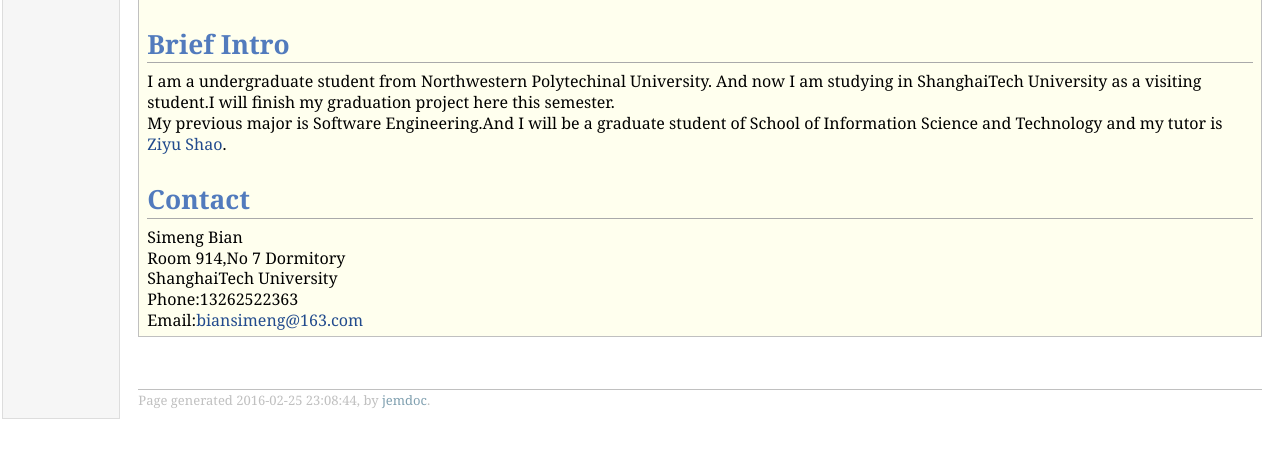
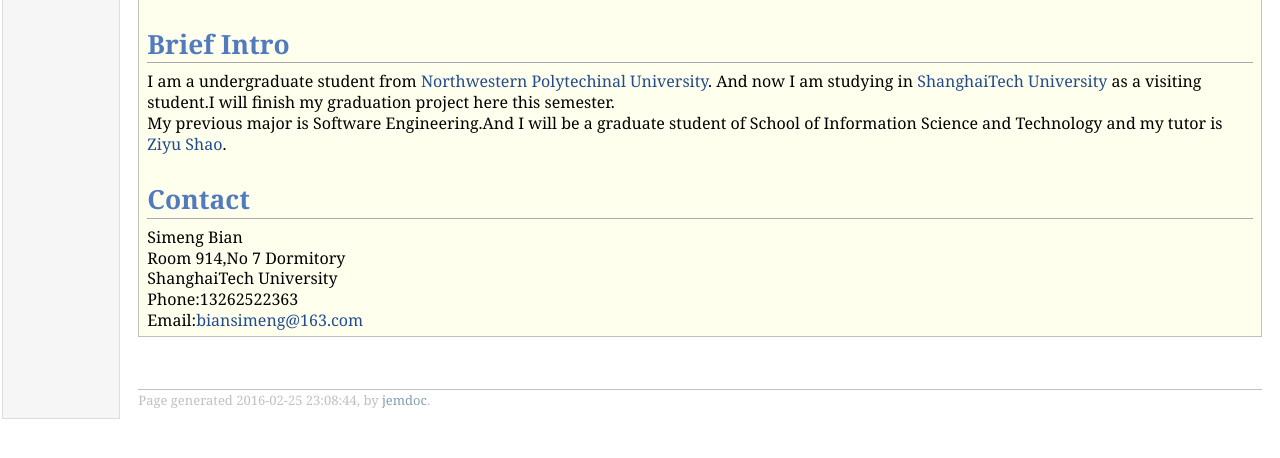
Before and after one commit to SimengBian/SimengBian.github.io, a plain HTML site: page index.html in a window 1280 px wide. Shown: the part 278-736 px from the top of the page. Drawn offline with Linux system fonts and the light colour scheme.

Commit message:
add link for nwpu and shanghaitech

```diff
--- a/index.html
+++ b/index.html
@@ -22,7 +22,7 @@
 <h1>Simeng Bian</h1>
 <p><img height="210" src="./me.jpg"/></p>
 <h1>Brief Intro</h1>
-<p>I am a undergraduate student from Northwestern Polytechinal University. And now I am studying in ShanghaiTech University as a visiting student.I will finish my graduation project here this semester.<br />
+<p>I am a undergraduate student from <a href="http://www.nwpu.edu.cn/">Northwestern Polytechinal University</a>. And now I am studying in <a href="http://www.shanghaitech.edu.cn/">ShanghaiTech University</a> as a visiting student.I will finish my graduation project here this semester.<br />
 My previous major is Software Engineering.And I will be a graduate student of School of Information Science and Technology and my tutor is <a href="http://sist.shanghaitech.edu.cn/faculty/shaozy/">Ziyu Shao</a>.</p>
 <h1>Contact</h1>
 <p>Simeng Bian<br />
```
